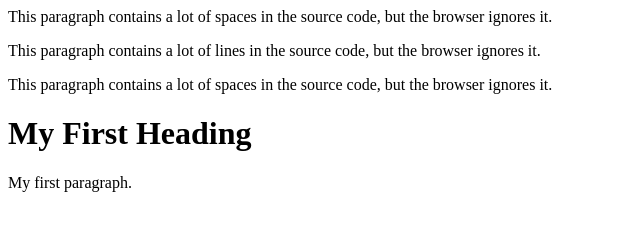
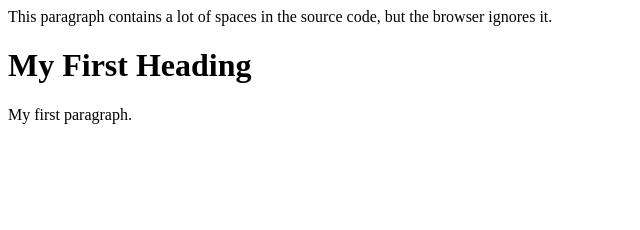
Before and after one commit to Misa2821414124124523/Misa2821414124124523.github.io, a plain HTML site: page index.html in a window 1280 px wide. Shown: the whole page, without its empty margins (0-640 px from the left). Drawn offline with Linux system fonts and the light colour scheme.

Commit message:
Update index.html

```diff
--- a/index.html
+++ b/index.html
@@ -5,21 +5,6 @@ in the source         code,
 but the        browser
 ignores it.
 <p>
-  <p>
-This paragraph
-contains a lot of lines
-in the source code,
-but the browser
-ignores it.
-</p>
-
-<p>
-This paragraph
-contains         a lot of spaces
-in the source         code,
-but the        browser
-ignores it.
-</p>
 <!DOCTYPE html>
 <html>
 <body>
```
